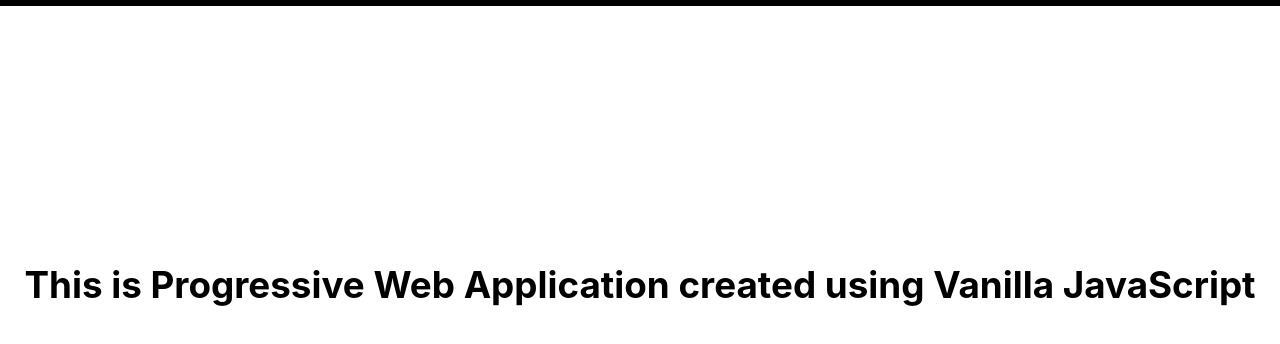
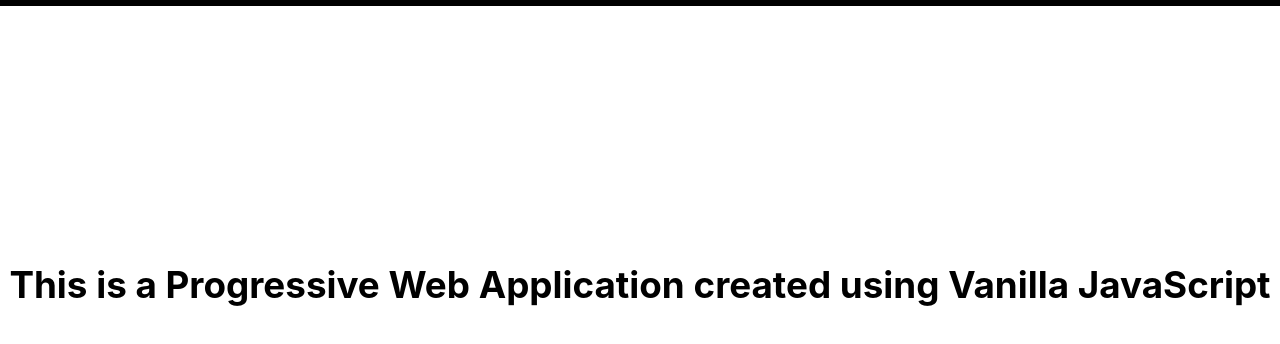
Before and after one commit to ibrahimrehman1/pwa-with-vanilla-js, a plain HTML site: page index.html in a window 1280 px wide. Shown: the part 116-460 px from the top of the page. Drawn offline with Linux system fonts and the light colour scheme.

Commit message:
Update index.html

```diff
--- a/index.html
+++ b/index.html
@@ -23,7 +23,7 @@
     </nav>
 
     <main>
-        <h1>This is Progressive Web Application created using Vanilla JavaScript</h1>
+        <h1>This is a Progressive Web Application created using Vanilla JavaScript</h1>
     </main>
 </body>
 <script src="./app.js"></script>
```
